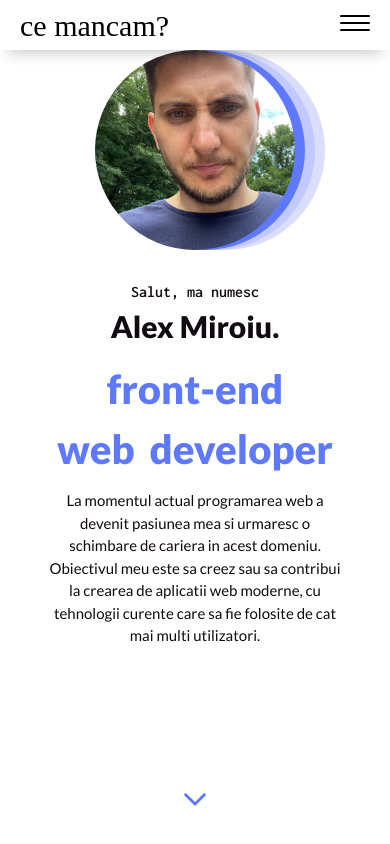
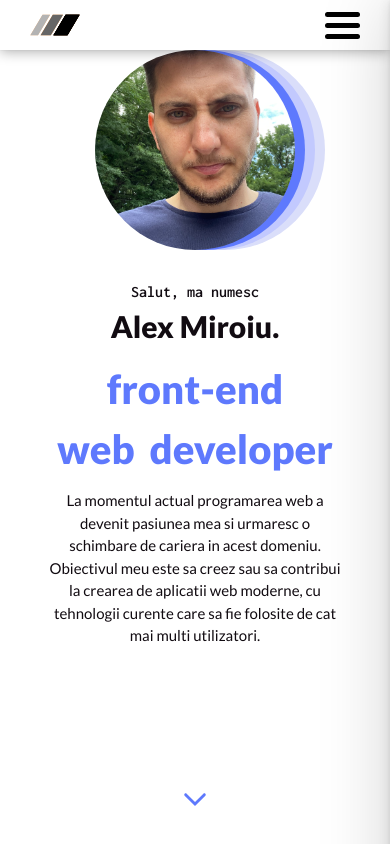
Before and after one commit to alexmiroiu/Proiecte, a React (Create React App) app in the folder portfolio-website/: page / in a window 390 px wide. Shown: the top 844 px of the page. Built offline with nearby package versions, Linux system fonts and the light colour scheme.

Commit message:
am refacut meniul pentru mobil

```diff
--- a/portfolio-website/src/App.module.css
+++ b/portfolio-website/src/App.module.css
@@ -1,4 +1,5 @@
 .main {
+    position: relative;
     height: fit-content;
     width: 100vw;
     display: flex;
@@ -17,7 +18,6 @@
 
 .dark {
     background: var(--dark-blue);
-    z-index: -2;
 }
 
 @media (min-width: 580px) and (max-width: 769px) {
--- a/portfolio-website/src/components/Header.module.css
+++ b/portfolio-website/src/components/Header.module.css
@@ -2,7 +2,7 @@
     position: fixed;
     backdrop-filter: blur(20px);
     height: 5rem;
-    width: 100%;
+    width: 100vw;
     padding: 0 5rem 0;
     display: flex;
     justify-content: space-between;
@@ -12,7 +12,12 @@
 
 .headerLight {
     background-color: hsla(0, 0%, 100%, 0.6);
-    box-shadow: 0px 10px 15px -8px rgba(0, 0, 0, 0.24);
+    box-shadow:
+    0px 0.1px 0.8px rgba(0, 0, 0, 0.125),
+    0px 0.4px 2.7px rgba(0, 0, 0, 0.185),
+    0px 2px 12px rgba(0, 0, 0, 0.31)
+  ;
+
 }
 
 .headerDark {
@@ -114,16 +119,3 @@
 .checkbox:checked + .label .ball {
     transform: translate(2.4rem);
 }
-
-@media (min-width: 400px) and (max-width: 580px) and (max-height: 1000px) {
-
-    .header {
-        display: none;
-    }
-}
-
-@media (max-width: 399px) and (max-height: 900px) {
-    .header {
-        display: none;
-    }
-}
--- a/portfolio-website/src/components/MobileHeader.js
+++ b/portfolio-website/src/components/MobileHeader.js
@@ -1,22 +1,48 @@
-import React from "react";
+import React, { Fragment, useState, useContext } from "react";
 import classes from './MobileHeader.module.css';
+import SvgLogo from "./iconComponents/Logo";
+import SvgMoon from "./iconComponents/Moon";
+import SvgSun from "./iconComponents/Sun";
+import Theme from "../store/theme";
 
 const MobileHeader = (props) => {
+  const [active, setActive] = useState(false);
+  const ctx = useContext(Theme);
+  console.log(active);
+
+
+  const changeButtonState = () => {
+    setActive(prevState => !prevState)
+  }
 
     return (
+        <Fragment>
         <nav className={classes.header}>
-            <p>ce mancam?</p>
-            <div className={classes.menuToggle}>
-              <input type="checkbox" checked={props.menuIsDisplayed}/>
-                <span></span>
-                <span></span>
-                <span></span>
-              <ul className={classes.menu}>
-                <li><button >Lista preparate</button></li>
-                <li><button >Adauga un preparat</button></li>
-              </ul>
-           </div>
+          <SvgLogo className={classes.logo}/>
         </nav>
+          <button className={classes.hamburger} onClick={changeButtonState}>
+            <div className={`${classes.bar1} ${active ? classes.activeBar1 : ''}`}></div>
+            <div className={`${classes.bar2} ${active ? classes.activeBar2 : ''}`}></div>
+            <div className={`${classes.bar3} ${active ? classes.activeBar3 : ''}`}></div>
+          </button>
+        <div className={`${classes.mobileMenu} ${active ? classes.menuActive : ''}`}>
+          <ul className={classes.menuItems}>
+          <li onClick={props.aboutClick} className={classes.navItem}>Despre mine</li>
+                <li onClick={props.projectsClick} className={classes.navItem}>Proiecte</li>
+                <li onClick={props.contactClick} className={classes.navItem}>Contact</li>
+                <li className={classes.navBtn}>CV</li>
+                <li>
+                    <input type="checkbox" className={classes.checkbox} id='checkbox' onChange={ctx.changeTheme}/>
+                    <label htmlFor='checkbox' className={classes.label}>
+                        <SvgMoon />
+                        <SvgSun />
+                        <div className={classes.ball}></div>
+                    </label>
+                    </li>
+          </ul>
+        </div>
+        {active && <div className={classes.backDrop} onClick={changeButtonState}></div>}
+        </Fragment>
     )
 }
 
--- a/portfolio-website/src/components/MobileHeader.module.css
+++ b/portfolio-website/src/components/MobileHeader.module.css
@@ -1,145 +1,145 @@
 .header {
     position: fixed;
+    height: 5rem;
+    width: 100%;
+    display: flex;
+    align-items: center;
+    justify-content: flex-start;
+    padding-left: 3rem;
+    background-color: white;
+    box-shadow:
+    0px 0.1px 0.8px rgba(0, 0, 0, 0.125),
+    0px 0.4px 2.7px rgba(0, 0, 0, 0.185),
+    0px 2px 12px rgba(0, 0, 0, 0.31)
+  ;
+
+    z-index: 5;
+}
+
+.logo {
+    width: 5rem;
+    height: 5rem;
+}
+
+.hamburger {
+    top: .6rem;
+    right: 3rem;
+    position: fixed;
+    display: block;
+    width: 3.5rem;
+    height: 3.5rem;
+    cursor: pointer;
+    appearance: none;
+    background: none;
+    outline: none;
+    border: none;
+    z-index: 8;
+}
+
+.bar1, .bar2, .bar3 {
+    display: block;
+    width: 100%;
+    height: .5rem;
+    background-color: black;
+    margin: .6rem 0;
+    transition: .2s;
+    border-radius: 5px;
+}
+
+.activeBar1 {
+    transform: rotate(-45deg) translate(-9px, 6px);
+}
+
+.activeBar2 {
+    opacity: 0;
+}
+
+.activeBar3 {
+    transform: rotate(45deg) translate(-9px, -6px);
+}
+
+.backDrop {
+    position: fixed;
+    backdrop-filter: blur(5px);
     top: 0;
     left: 0;
-    display: flex;
-    justify-content: space-between;
-    align-items: center;
-    height: 5rem;
     width: 100%;
-    z-index: 10;
-    backdrop-filter: blur(20px);
-    background-color: hsla(0, 0%, 100%, 0.6);
-    box-shadow: 0px 10px 15px -8px rgba(0, 0, 0, 0.24);
+    height: 100vh;
+    background-color: rgba(255, 255, 255, 0.342);
+    z-index: 5;
+    transition: .2s;
 }
 
-.header p {
-    font-family: 'Kaushan Script', cursive;
-    position: relative;
-    font-size: 3rem;
-    color: black;
-    left: 2rem;
+.mobileMenu {
+    position: fixed;
+    display: flex;
+    flex-direction: column;
+    justify-content: flex-start;
+    align-items: center;
+    padding-top: 20%;
+    top: 0;
+    left: 100%;
+    width: 70%;
+    height: 110vh;
+    background-color: white;
+    z-index: 6;
+    transition: .2s;
+    box-shadow:
+    0px 0.1px 4.5px rgba(0, 0, 0, 0.073),
+    0px 0.4px 15px rgba(0, 0, 0, 0.107),
+    0px 2px 67px rgba(0, 0, 0, 0.18);
+
 }
 
-.header ul {
+.menuActive {
+    left: 30%;
+}
+
+.navBtn {
+    position: relative;
     display: flex;
-    list-style: none;
+    align-items: center;
+    justify-content: center;
+    text-align: center;
+    height: 3rem;
+    width: 7rem;
+    border: 1px solid var(--dark-text-color);
+    border-radius: 5px;
+    transition: .2s all;
+    cursor: pointer;
 }
 
 
 
-.menuToggle {
-    display: flex;
-    flex-direction: column;
-    position: relative;
-    right: 2rem;
-    z-index: 1;
-    -webkit-user-select: none;
-    user-select: none;
-  }
-
-.menuToggle input {
-  display: flex;
-  top: -1rem;
-  left: -.5rem;
-  width: 4rem;
-  height: 3.6rem;
-  position: absolute;
-  cursor: pointer;
-  opacity: 0;
-  z-index: 2;
-  transition: transform 0.5s;
-  transition-delay: .5s;
+.checkbox {
+    opacity: 0;
+    position: absolute;
 }
 
-.menuToggle input:checked {
-    transform: translate(-.5rem, -.4rem);
+.label {
+    position: relative;
+    background: var(--dark-blue);
+    display: flex;
+    justify-content: space-between;
+    align-items: center;
+    border-radius: 50px;
+    height: 2.6rem;
+    width: 5rem;
+    cursor: pointer;
+    padding: 4px;
 }
 
-.menuToggle span {
-  display: flex;
-  width: 3rem;
-  height: 2px;
-  margin-bottom: 5px;
-  position: relative;
-  background: black;
-  border-radius: 3px;
-  z-index: 1;
-  transform-origin: 5px 0px;
-  transition: transform 0.5s cubic-bezier(0.77,0.2,0.05,1.0),
-              background 0.5s cubic-bezier(0.77,0.2,0.05,1.0),
-              opacity 0.55s ease;
+.ball {
+    width: 22px;
+    height: 22px;
+    background: var(--antique-white);
+    position: absolute;
+    top: 2px;
+    left: 2px;
+    border-radius: 50px;
+    transition: 0.3s linear;
 }
 
-.menuToggle span:first-child {
-  transform-origin: 0% 0%;
+.checkbox:checked + .label .ball {
+    transform: translate(2.4rem);
 }
-
-.menuToggle span:nth-last-child(2) {
-  transform-origin: 0% 100%;
-}
-
-.menuToggle input:checked ~ span {
-  opacity: 1;
-  transform: rotate(45deg) translate(-3px, -1px);
-  background: black;
-}
-.menuToggle input:checked ~ span:nth-last-child(3) {
-  opacity: 0;
-  transform: rotate(0deg) scale(0.2, 0.2);
-}
-
-.menuToggle input:checked ~ span:nth-last-child(2) {
-  transform: rotate(-45deg) translate(0, -1px);
-}
-
-
-
-.menu
-{
-  position: absolute;
-  top: -10vh;
-  left: -70vw;
-  width: 90vw;
-  height: 110vh;
-  box-shadow: 0 0 10px #85888C;
-  padding: 20rem 5rem 30rem;
-  background-color: var(--antique-white);
-  -webkit-font-smoothing: antialiased;
-  transform-origin: 0% 0%;
-  transform: translate(100%, 0%);
-  transition: transform 0.5s cubic-bezier(0.77,0.2,0.05,1.0);
-  display: flex;
-  flex-direction: column;
-  justify-content: flex-start;
-}
-
-.menu li
-{
-  padding: 10px 0;
-  transition-delay: 2s;
-  margin-bottom: 3rem;
-}
-
-.menuToggle input:checked ~ ul
-{
-  transform: none;
-}
-
-.menu button {
-    border-style: none;
-    background: none;
-    font-family: inherit;
-    font-weight: 600;
-    font-size: 2.5rem;
-    cursor: pointer;
-    -webkit-tap-highlight-color: transparent;
-    color: black;
-}
-
-.menu button:hover,
-.menu button:active {
-    color: black;
-    background-color: none;
-    outline: none;
-}
```
